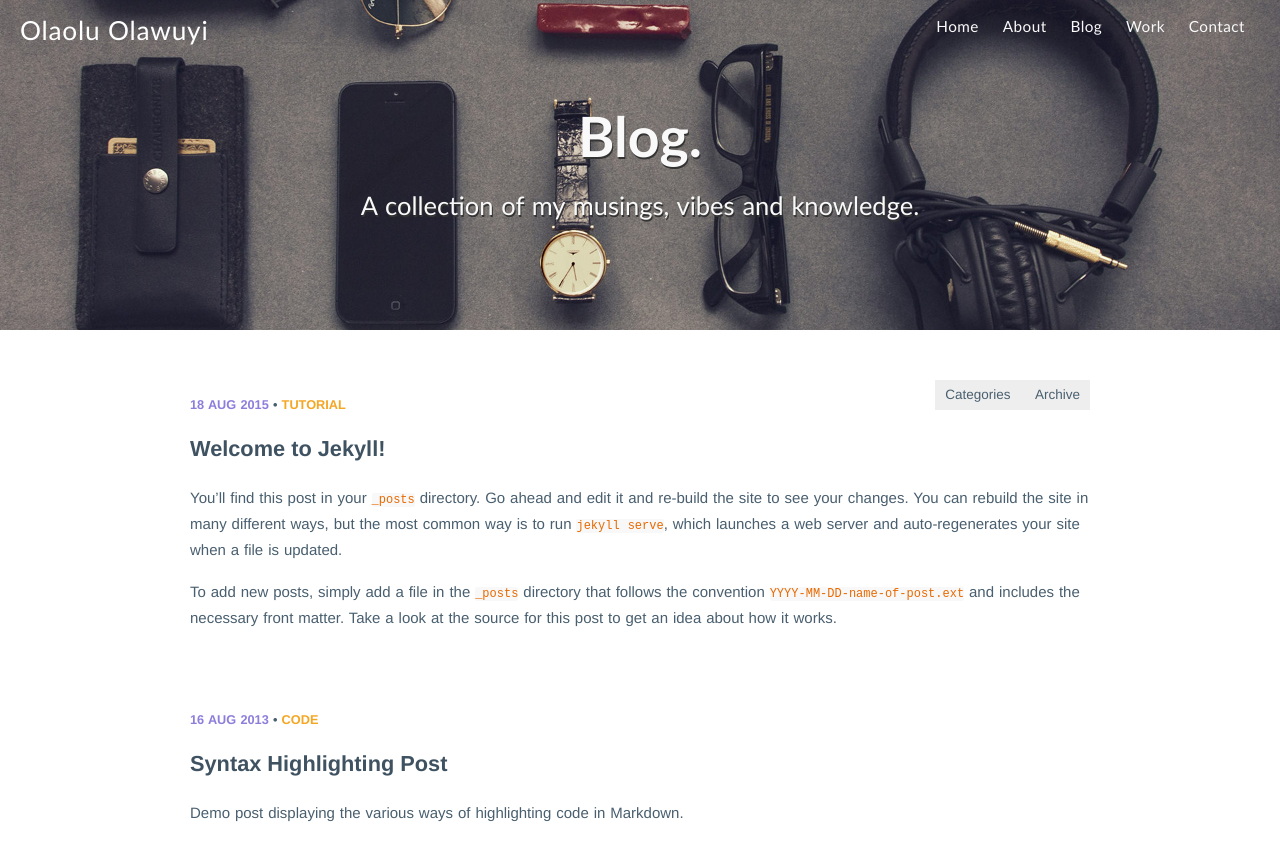
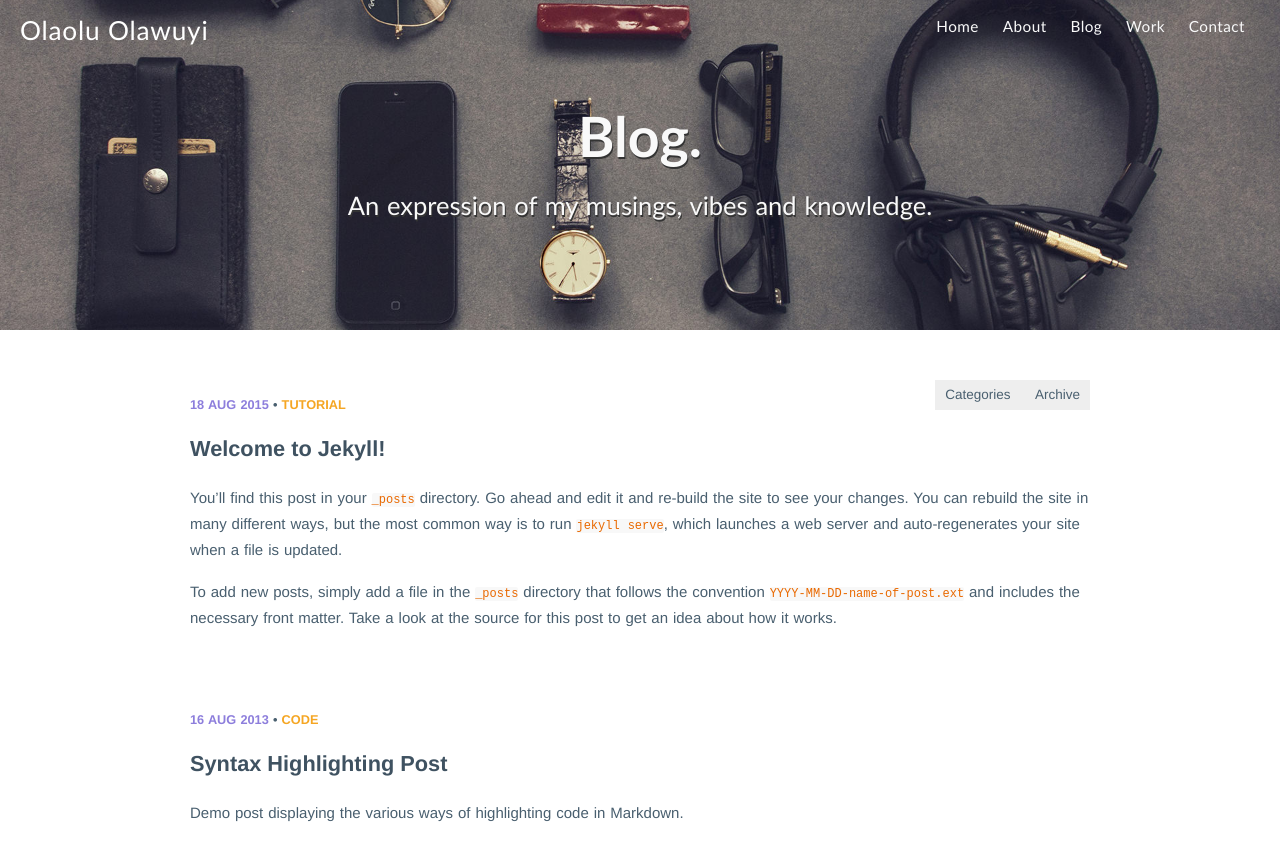
Before and after one commit to whizkydee/old-site, a Jekyll site: the page built from blog/index.html, in a window 1280 px wide and 900 px high. Shown: the top 861 px of the window. Built offline with Jekyll 4.4.1, drawn with Linux system fonts in a browser that asks for light colours; nearby versions of some CDN libraries; some web fonts are replaced; library files that are not in the unit come from our copies.

Commit message:
Update blog description

```diff
--- a/blog/index.html
+++ b/blog/index.html
@@ -1,5 +1,5 @@
 ---
-description: A collection of my musings, vibes and knowledge
+description: An expression of my musings, vibes and knowledge
 layout: post_listing
 body-class: blog
 permalink: /blog
```
